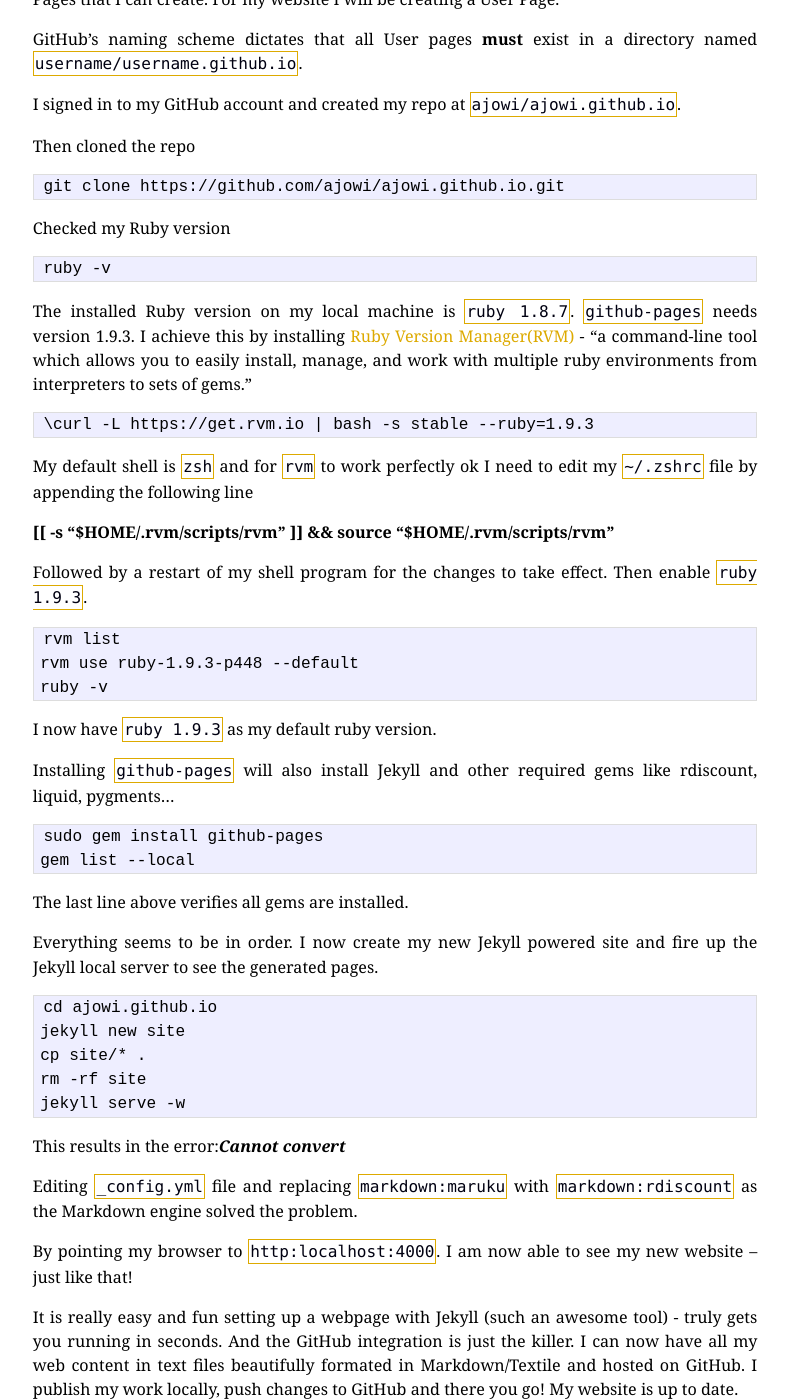
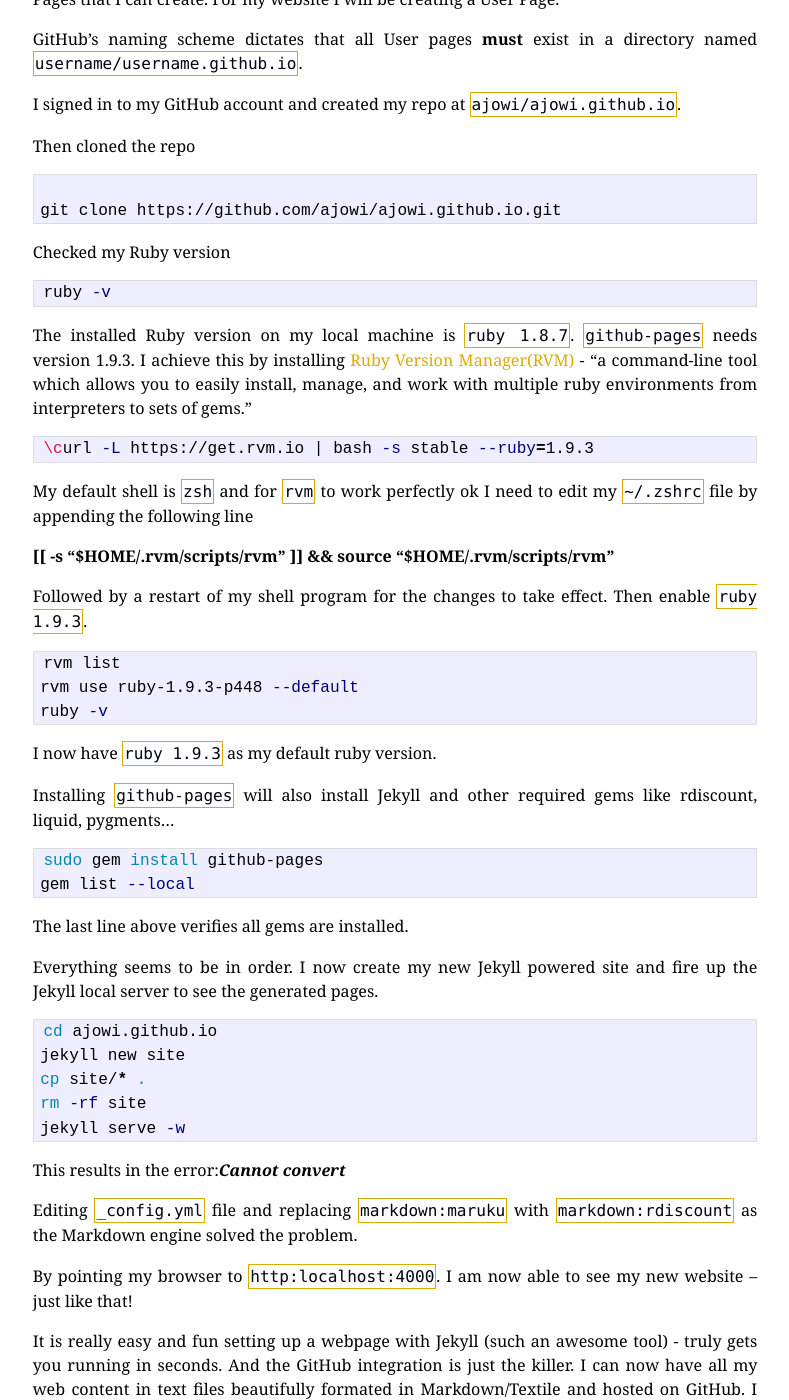
Before and after one commit to ajowi/ajowi.github.io, a Jekyll site: the page built from _posts/2013-08-22-getting-my-site-running-with-markdown-and-jekyll.md, in a window 1280 px wide and 1400 px high, scrolled down 723 px. Shown: the whole window, without its empty margins (245-1034 px from the left). Built offline with Jekyll 4.4.1, drawn with Linux system fonts in a browser that asks for light colours; Markdown is read by kramdown in place of the engine named in the settings.

Commit message:
Added codeblock highlighting

````diff
--- a/_posts/2013-08-22-getting-my-site-running-with-markdown-and-jekyll.md
+++ b/_posts/2013-08-22-getting-my-site-running-with-markdown-and-jekyll.md
@@ -25,21 +25,21 @@
 
 Then cloned the repo
 
-```
+{% highlight bash %}
 git clone https://github.com/ajowi/ajowi.github.io.git
-```
+{% endhighlight %}
 
 Checked my Ruby version
 
-```
+{% highlight bash %}
 ruby -v
-```
+{% endhighlight %}
 
 The installed Ruby version on my local machine is <span class="bdr">ruby 1.8.7</span>. <span class="bdr">github-pages</span> needs version 1.9.3. I  achieve this by installing [Ruby Version Manager(RVM)](http://rvm.io) - "a command-line tool which allows you to easily install, manage, and work with multiple ruby environments from interpreters to sets of gems."
 
-```
+{% highlight bash %}
 \curl -L https://get.rvm.io | bash -s stable --ruby=1.9.3
-```
+{% endhighlight %}
 
 My default shell is <span class="bdr">zsh</span> and for <span class="bdr">rvm</span> to work perfectly ok I need to edit my <span class="bdr">~/.zshrc</span> file by appending the following line
 
@@ -48,32 +48,32 @@
 
 Followed by a restart of my shell program for the changes to take effect. Then enable <span class="bdr">ruby 1.9.3</span>.
 
-```
+{% highlight bash %}
 rvm list
 rvm use ruby-1.9.3-p448 --default
 ruby -v
-```
+{% endhighlight %}
 
 I now have <span class="bdr">ruby 1.9.3</span> as my default ruby version.
 
 Installing <span class="bdr">github-pages</span> will also install Jekyll and other required gems like rdiscount, liquid, pygments...
 
-```
+{% highlight bash %}
 sudo gem install github-pages
 gem list --local
-```
+{% endhighlight %}
 
 The last line above verifies all gems are installed.
 
 Everything seems to be in order. I now create my new Jekyll powered site and fire up the Jekyll local server to see the generated pages.
 
-```
+{% highlight bash %}
 cd ajowi.github.io
 jekyll new site
 cp site/* .
 rm -rf site
 jekyll serve -w
-```
+{% endhighlight %}
 
 This results in the error:***Cannot convert***
 
````
